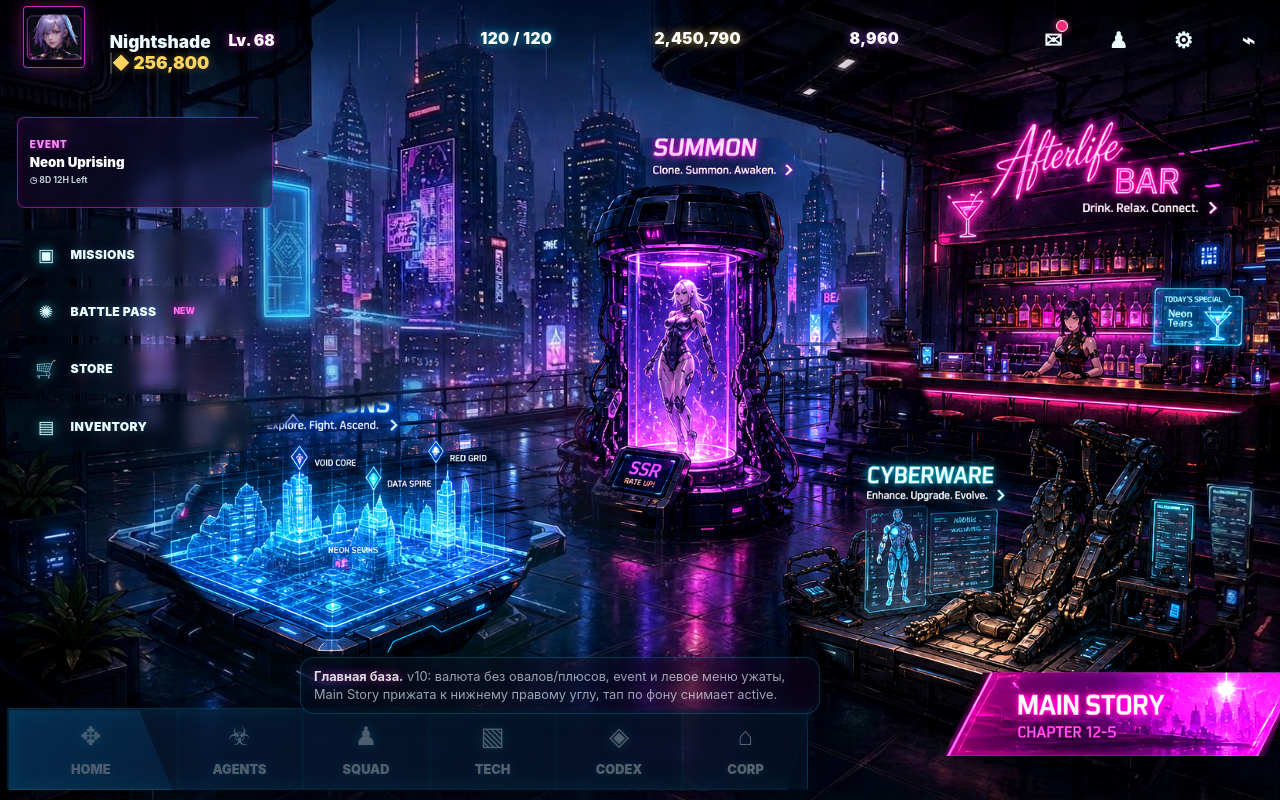
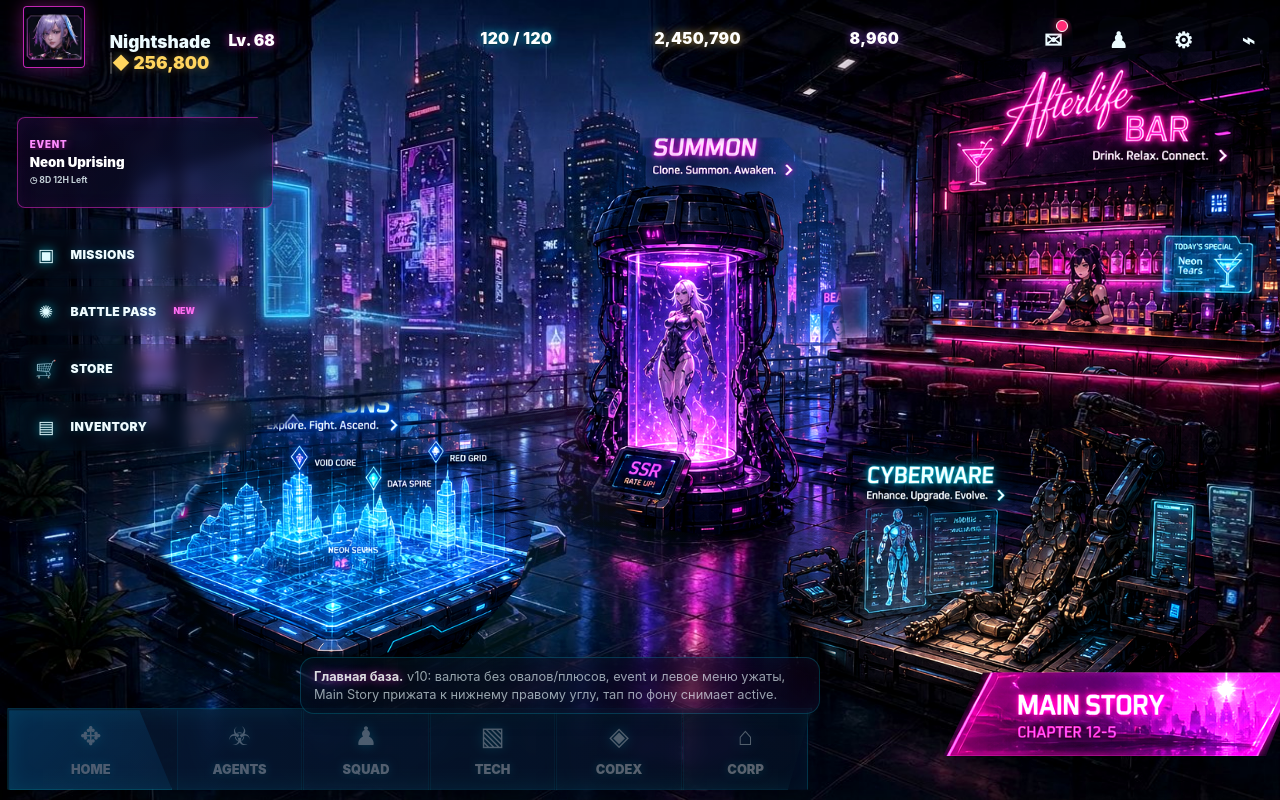
Before and after one commit to fenibut161/Nexus-Ronin, a website: page webapp/main_menu.html in a window 1280 px wide. Drawn offline with Linux system fonts and the light colour scheme.

Commit message:
Update main_menu.html

```diff
--- a/webapp/main_menu.html
+++ b/webapp/main_menu.html
@@ -949,7 +949,7 @@
       <span class="sprite-label">Summon</span>
     </button>
 
-    <button class="sprite-btn bar" style="--x: 955; --y: 90; --w: 415; --rgb: 255, 43, 222; --z: 4;" data-name="Afterlife Bar" data-action="Drink. Relax. Connect." aria-label="Afterlife Bar" type="button">
+    <button class="sprite-btn bar" style="--x: 965; --y: 40; --w: 415; --rgb: 255, 43, 222; --z: 4;" data-name="Afterlife Bar" data-action="Drink. Relax. Connect." aria-label="Afterlife Bar" type="button">
       <img class="sprite-art" src="./cyber_base_sprite_assets/bar.png" alt="Afterlife Bar" draggable="false" />
       <span class="sprite-label">Afterlife Bar</span>
     </button>
```
